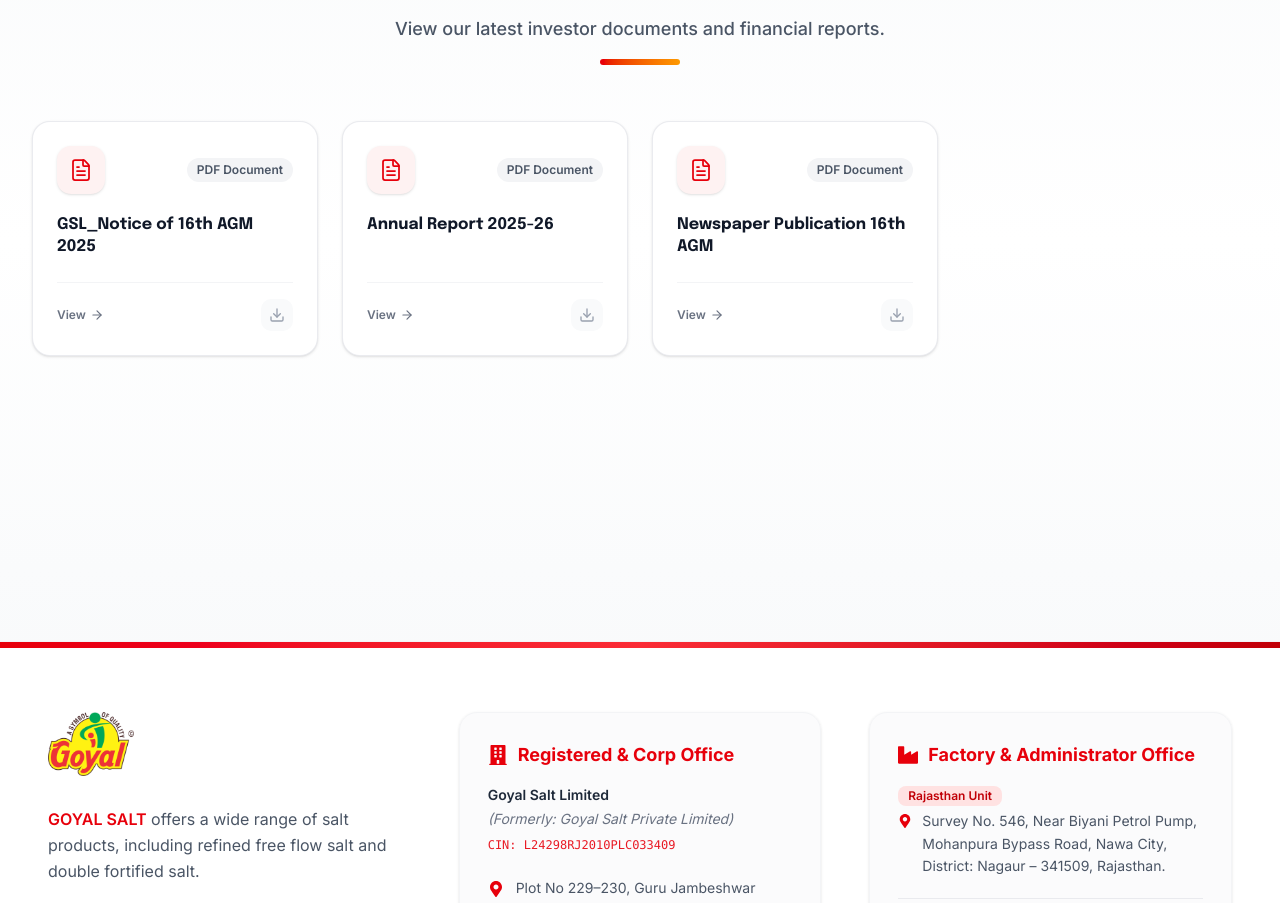
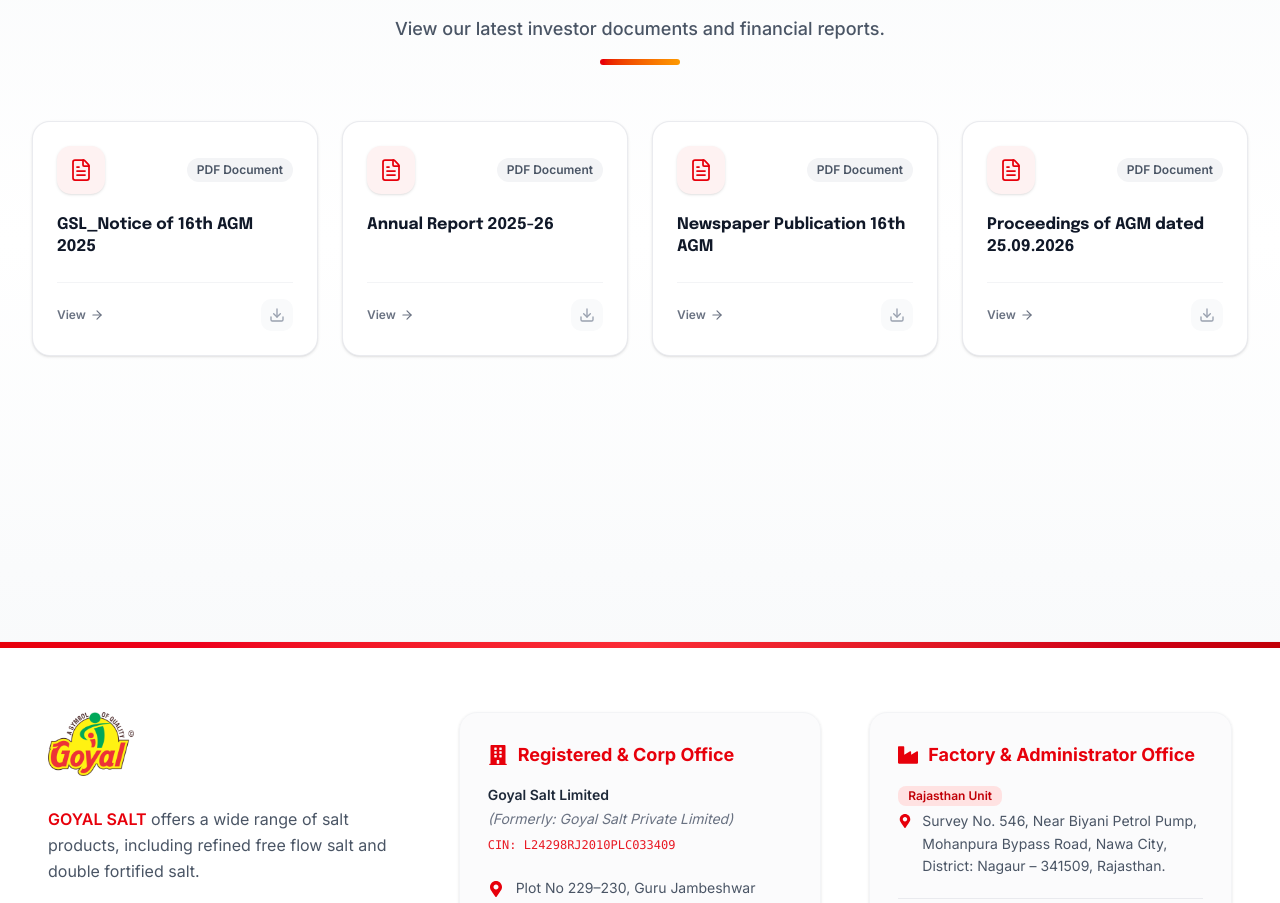
Before and after one commit to Av-technosys/Goyal-salt-website-1, a Next.js app: page /notices-announcements/agm/2025-26 in a window 1280 px wide. Shown: the part 960-1863 px from the top of the page. Built offline with nearby package versions, Linux system fonts and the light colour scheme.

Commit message:
add pdf into agm section

```diff
--- a/app/(investors)/notices-announcements/agm/2025-26/page.tsx
+++ b/app/(investors)/notices-announcements/agm/2025-26/page.tsx
@@ -14,6 +14,7 @@
   { title: "GSL_Notice of 16th AGM 2025", pdf: "/Brochure/GSL_Notice_of_16th_AGM.pdf" },
   { title: "Annual Report 2025-26", pdf: "/Brochure/Annual_Report_2025-26.pdf" },
   { title: "Newspaper Publication 16th AGM", pdf: "/Brochure/Newspaper_Publication_16th AGM.pdf" },
+  { title: "Proceedings of AGM dated 25.09.2026", pdf: "/Brochure/Proceeding_of_AGM_dated_25.09.2026.pdf" },
 ];
 
 const Page = () => {
```
Also changed, not shown: 1 other file (tests, documents, lock files or other folders).
